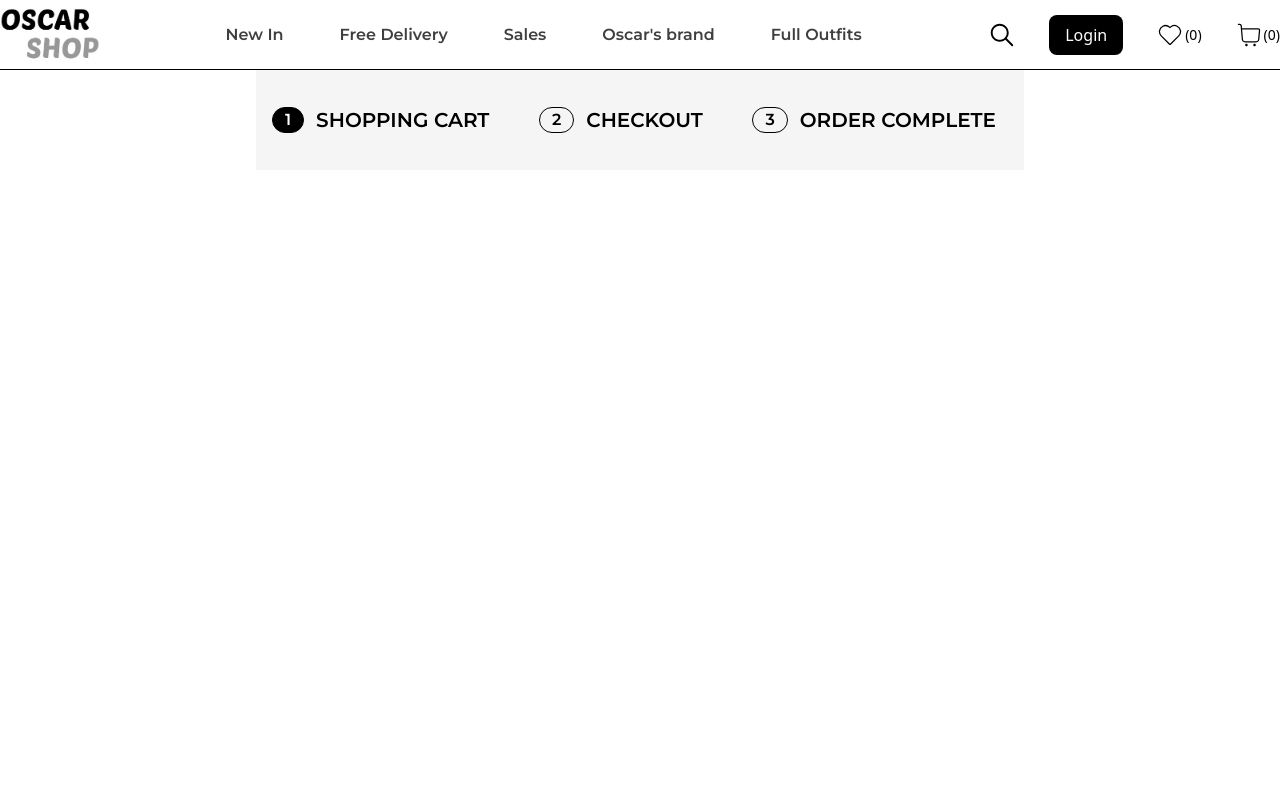
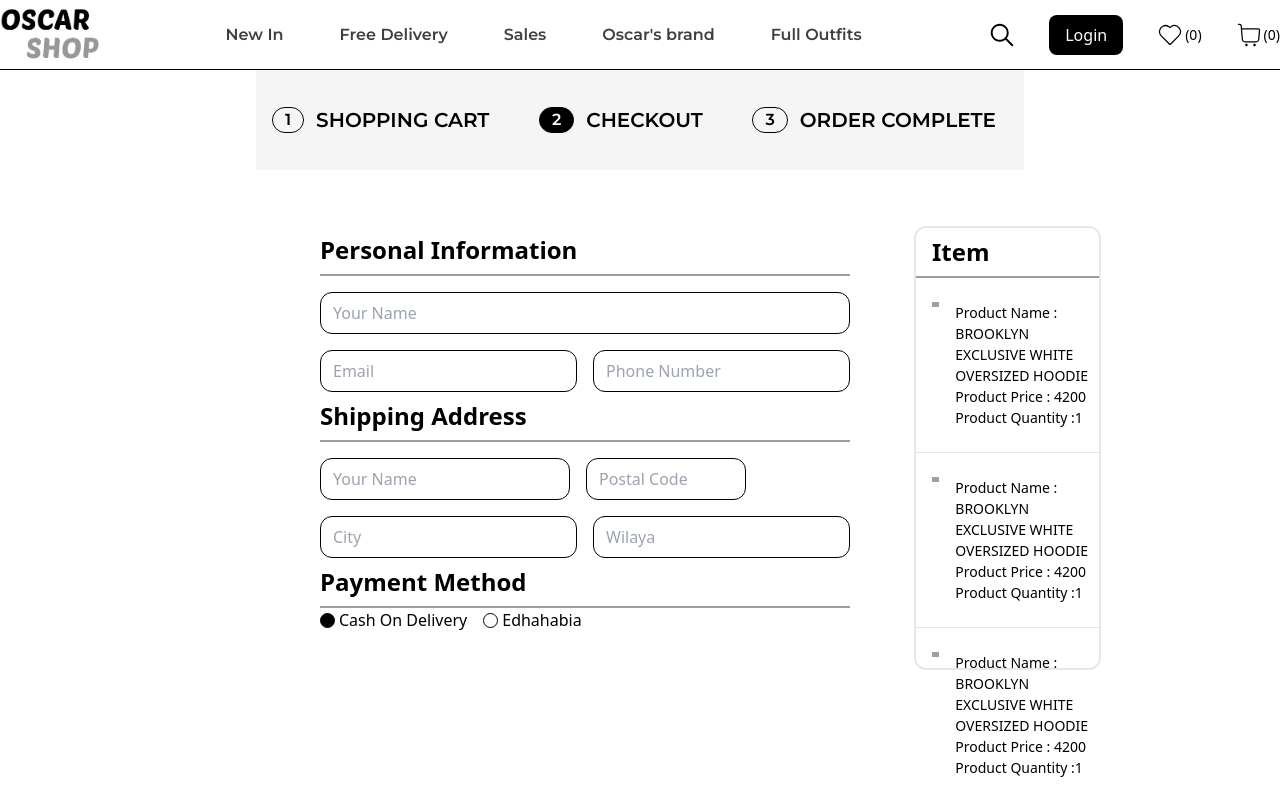
Before and after one commit to sadjedb/oscarshop, a Next.js app: page /home/cart/checkout in a window 1280 px wide. Shown: the top 800 px of the page. Built offline with nearby package versions, Linux system fonts and the light colour scheme; grey boxes are pictures that could not be loaded; a web font is replaced by a local one.

Commit message:
checkout page 90% done just a lil problem with the item div

```diff
--- a/app/home/cart/checkout/page.jsx
+++ b/app/home/cart/checkout/page.jsx
@@ -1,31 +1,221 @@
-import React from "react";
+"use client";
+import React, { useState } from "react";
 
-const page = () => {
+const Page = () => {
+  const [cartProducts, setCartProducts] = useState([
+    {
+      category: "sweatpants",
+      name: "BROOKLYN EXCLUSIVE WHITE OVERSIZED HOODIE",
+      image:
+        "https://uptownoire.com/wp-content/uploads/2024/05/img_3620-600x600.jpeg",
+      description: "PM ELASTIC LOOSE FIT SWEATPANTS IN BLACK - L",
+      price: 4200,
+      quantity: 1,
+    },
+    {
+      category: "shirts",
+      name: "BROOKLYN EXCLUSIVE WHITE OVERSIZED HOODIE",
+      image:
+        "https://uptownoire.com/wp-content/uploads/2024/05/img_3625-600x600.jpeg",
+      description: "PM ELASTIC LOOSE FIT SWEATPANTS IN BLACK - L",
+      price: 4200,
+      quantity: 1,
+    },
+    {
+      category: "hoodies",
+      name: "BROOKLYN EXCLUSIVE WHITE OVERSIZED HOODIE",
+      image:
+        "https://uptownoire.com/wp-content/uploads/2024/05/img_3628-600x600.jpeg",
+      description: "PM ELASTIC LOOSE FIT SWEATPANTS IN BLACK - L",
+      price: 4200,
+      quantity: 1,
+    },
+  ]);
+
+  const [selectedValue, setSelectedValue] = useState("CashOnDelivery");
+
+  const handleRadioChange = (value) => {
+    setSelectedValue(value);
+  };
+
   return (
-    <div className="flex w-full h-screen flex-col items-center">
-      <div className="flex w-[60%] h-[100px] justify-between items-center bg-[#F5F5F5]">
-        <div className="flex justify-center items-center px-4 font-montserrat font-semibold ">
-          <p
-            className={`border-[1px] border-black rounded-full px-3 bg-black text-white } `}
-          >
-            1
-          </p>
+    <div className="flex w-full h-screen flex-col items-center ">
+      <div className="flex w-[60%] h-[100px] justify-between items-center bg-[#F5F5F5] ">
+        <div className="flex justify-center items-center px-4 font-montserrat font-semibold">
+          <p className="border-[1px] border-black rounded-full px-3">1</p>
           <p className="px-3 text-xl"> SHOPPING CART</p>
         </div>
-
         <div className="flex justify-center items-center px-4 font-montserrat font-semibold">
-          <p className={`border-[1px] border-black rounded-full px-3 }`}>2</p>
+          <p className="border-[1px] border-black rounded-full px-3 bg-black text-white">
+            2
+          </p>
           <p className="px-3 text-xl"> CHECKOUT</p>
         </div>
         <div className="flex justify-center items-center px-4 font-montserrat font-semibold">
-          <p className={`border-[1px] border-black rounded-full px-3 `}>3</p>
+          <p className="border-[1px] border-black rounded-full px-3">3</p>
           <p className="px-3 text-xl"> ORDER COMPLETE</p>
         </div>
       </div>
-      <form action=""></form>
-      <div></div>
+      <div className="w-[50%] flex justify-between  gap-16 h-[500px] pt-14 ">
+        <form action="">
+          <h1 className="text-2xl font-bold py-2 border-b-[2px] border-[#9C9C9C]">
+            Personal Information
+          </h1>
+          <div className="py-4 w-full">
+            <input
+              type="text"
+              placeholder="Your Name"
+              className="flex border-[1px] border-black w-full rounded-xl px-3 py-2"
+            />
+          </div>
+          <div className="flex gap-4">
+            <input
+              type="email"
+              placeholder="Email"
+              className="border-[1px] border-black rounded-xl px-3 py-2"
+            />
+            <input
+              type="text"
+              placeholder="Phone Number"
+              className="border-[1px] border-black rounded-xl px-3 py-2"
+            />
+          </div>
+          <h1 className="text-2xl font-bold py-2 border-b-[2px] border-[#9C9C9C]">
+            Shipping Address
+          </h1>
+          <div className="py-4 w-full">
+            <div className="flex gap-4">
+              <input
+                type="text"
+                placeholder="Your Name"
+                className="border-[1px] border-black rounded-xl w-[250px] px-3 py-2"
+              />
+              <input
+                type="text"
+                placeholder="Postal Code"
+                className="border-[1px] border-black rounded-xl w-[160px] px-3 py-2"
+              />
+            </div>
+          </div>
+          <div className="flex gap-4">
+            <input
+              type="text"
+              placeholder="City"
+              className="border-[1px] border-black rounded-xl px-3 py-2"
+            />
+            <input
+              type="text"
+              placeholder="Wilaya"
+              className="border-[1px] border-black rounded-xl px-3 py-2"
+            />
+          </div>
+          <h1 className="text-2xl font-bold py-2 border-b-[2px] border-[#9C9C9C]">
+            Payment Method
+          </h1>
+          <div className="flex gap-4 flex-col">
+            <div className="flex gap-4">
+              <div className="flex justify-center items-center">
+                <input
+                  type="radio"
+                  name="Payment"
+                  value="CashOnDelivery"
+                  checked={selectedValue === "CashOnDelivery"}
+                  onChange={() => handleRadioChange("CashOnDelivery")}
+                  id="CashOnDelivery"
+                  className="mr-1 flex appearance-none border-[1px] border-black rounded-full w-[15px] h-[15px] items-center justify-center checked:bg-black"
+                />
+                <label htmlFor="CashOnDelivery">Cash On Delivery</label>
+              </div>
+              <div className="flex justify-center items-center">
+                <input
+                  type="radio"
+                  name="Payment"
+                  value="Edhahabia"
+                  checked={selectedValue === "Edhahabia"}
+                  onChange={() => handleRadioChange("Edhahabia")}
+                  id="Edhahabia"
+                  className="mr-1 flex appearance-none border-[1px] border-black rounded-full w-[15px] h-[15px] items-center justify-center checked:bg-black"
+                />
+                <label htmlFor="Edhahabia">Edhahabia</label>
+              </div>
+            </div>
+            {/* Payment Method form */}
+            {selectedValue === "Edhahabia" && (
+              <div>
+                <div className="w-full">
+                  <input
+                    type="text"
+                    placeholder="CardHolder Name"
+                    className="flex border-[1px] border-black w-full rounded-xl px-3 py-2"
+                  />
+                </div>
+                <div className="py-4">
+                  <input
+                    type="text"
+                    placeholder="Card Number"
+                    className="flex border-[1px] border-black w-full rounded-xl px-3 py-2"
+                  />
+                </div>
+                <div className="flex gap-4">
+                  <input
+                    type="text"
+                    placeholder="EXP Date"
+                    className="border-[1px] border-black rounded-xl px-3 py-2"
+                  />
+                  <input
+                    type="text"
+                    placeholder="CVC"
+                    className="border-[1px] border-black rounded-xl px-3 py-2"
+                  />
+                </div>
+              </div>
+            )}
+          </div>
+        </form>
+
+        <div className="flex w-full min-h-auto rounded-xl border-2 ">
+          <div className="w-full rounded-xl ">
+            <h1 className="w-full border-b-[2px] font-bold text-2xl py-2 pl-4 border-[#9C9C9C]">
+              Item
+            </h1>
+            <div className="">
+              <div className="flex flex-col text-[14px]">
+                {cartProducts.map((product, index) => (
+                  <div className="flex py-6 mx-auto border-b-[1px] w-full ">
+                    <div className="">
+                      <img
+                        src={product.image}
+                        alt=""
+                        className="w-[120px] object-cover pr-4 pl-4"
+                      />
+                    </div>
+                    <div className="flex-col flex justify-between">
+                      <p>Product Name : {product.name}</p>
+                      <p>Product Price : {product.price}</p>
+                      <p>Product Quantity :{product.quantity}</p>
+                    </div>
+                  </div>
+                ))}
+                <div className="flex flex-col pb-4 justify-between pl-4">
+                  <div className="py-[2px]">Subtotal : </div>
+                  <div className="py-[2px]">Discount : </div>
+                  <div className="border-b-[1px] pb-4 w-full py-[2px]">
+                    Shipping :{" "}
+                  </div>
+                  <div className="pt-4">Total :</div>
+                </div>
+              </div>
+              <div className="pl-4 justify-center flex">
+                <button className="bg-black text-white py-2 rounded-lg px-12">
+                  Checkout
+                </button>
+              </div>
+            </div>
+          </div>
+        </div>
+      </div>
     </div>
   );
 };
 
-export default page;
+export default Page;
--- a/components/home/Navbar.jsx
+++ b/components/home/Navbar.jsx
@@ -94,7 +94,7 @@ const Navbar = () => {
             <p>({navBarData.wishListNb})</p>
           </div>
           <div className="flex items-center text-sm">
-            <a href="" className="text-3xl">
+            <a href="/home/cart" className="text-3xl">
               <CiShoppingCart />
             </a>
             <p>({navBarData.cartProductNb})</p>
```
